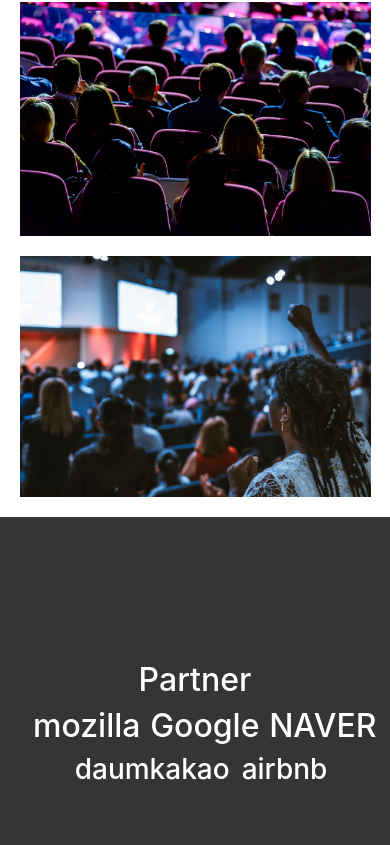
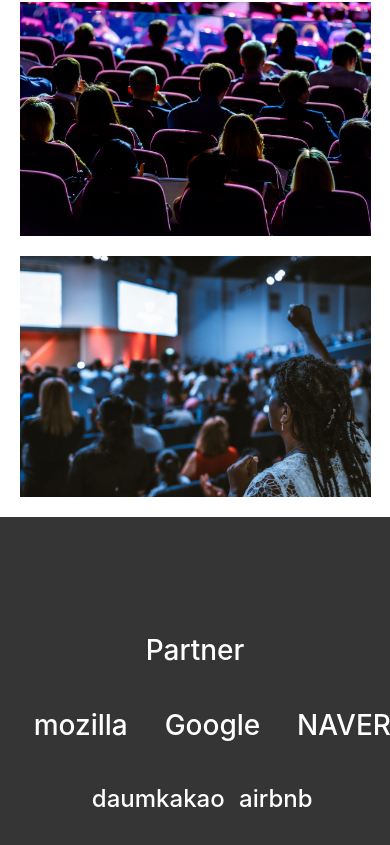
Before and after one commit to Zel-hub7/Capstone-project1, a website: page about.html in a window 390 px wide. Shown: the part 1772-2617 px from the top of the page. Drawn offline with nearby package versions, Linux system fonts and the light colour scheme; a web font is replaced by a local one.

Commit message:
Modify files

```diff
--- a/about.html
+++ b/about.html
@@ -114,15 +114,15 @@
 
         <section class="partners">
             <div class="par-flex">
-                <div><h2>Partner</h2></div>
+                <div><h3>Partner</h3></div>
                 <div class="f-par">
-                   <h2>mozilla</h2>
-                   <h2>Google</h2>
-                   <h2>NAVER</h2>
+                   <h3>mozilla</h3>
+                   <h3>Google</h3>
+                   <h3>NAVER</h3>
                 </div>
                 <div class="f-par2">
-                    <h3>daumkakao</h3>
-                    <h3>airbnb</h3>
+                    <h4>daumkakao</h4>
+                    <h4>airbnb</h4>
                 </div>
             </div>
 
--- a/style.css
+++ b/style.css
@@ -187,18 +187,19 @@ body {
     display: flex;
     flex-direction: column;
     justify-content: center;
+    row-gap: 8%;
     align-items: center;
     color: white;
     height: 50vh;
   }
   .f-par {
     display: flex;
-    column-gap: 3%;
-
+    column-gap: 13%;
+    margin-left: -10%
   }
   .f-par2 {
     display: flex;
-    column-gap: 5%;
+    column-gap: 7%;
 
   }
   .partners {
```
Also changed, not shown: index.html (+0 -12 lines).
